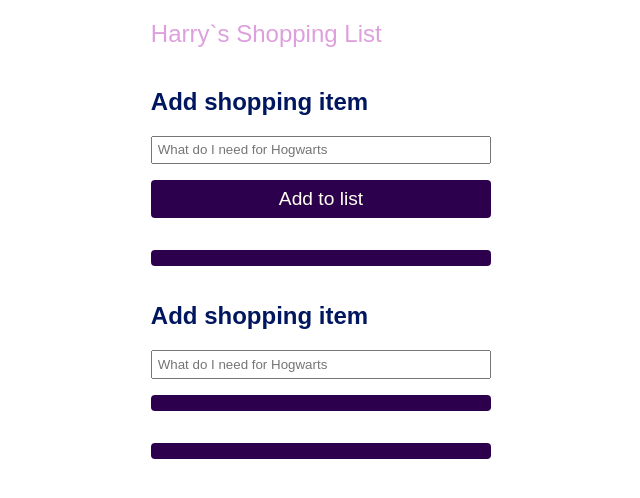
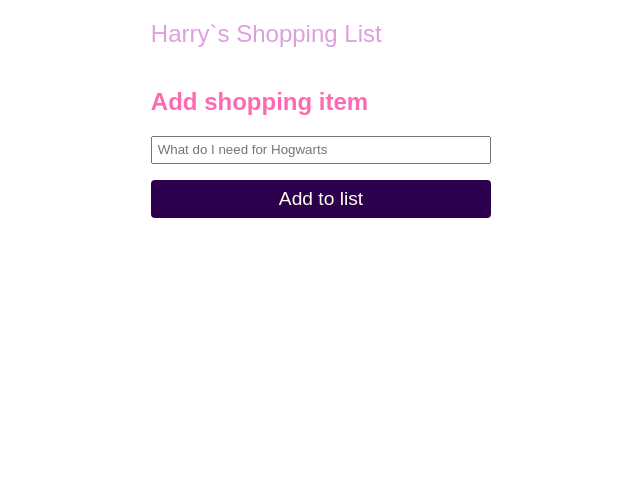
Before and after one commit to miriamhaenle/hogwarts-react-intro, a React (Create React App) app: page / in a window 1280 px wide. Shown: the top 498 px of the page, without its empty margins (319-959 px from the left). Built offline with nearby package versions, Linux system fonts and the light colour scheme.

Commit message:
Styled components

```diff
--- a/package.json
+++ b/package.json
@@ -9,6 +9,7 @@
     "react": "^17.0.1",
     "react-dom": "^17.0.1",
     "react-scripts": "4.0.2",
+    "styled-components": "^5.2.1",
     "web-vitals": "^1.1.0"
   },
   "devDependencies": {
--- a/src/App.js
+++ b/src/App.js
@@ -28,13 +28,12 @@
   }
   return (
     <div className="App">
-      <Headline name={getTitle('Harry')} />
+      <Headline title={getTitle('Harry')} />
       <Form buttonText="Add to list" onCreateShoppingItem={addShoppingItem} />
       <ShoppingList
         shoppingList={shoppingItems}
         onToggleCheckbox={toggleCheckbox}
       />
-      <Form buttonText={() => console.log('hi')} onCreateShoppingItem="Hi" />
     </div>
   );
 }
--- a/src/Button.css
+++ /dev/null
@@ -1,16 +0,0 @@
-.button {
-  background: #2d004d;
-  border: none;
-  border-radius: 4px;
-  color: ivory;
-  font-size: 1.2rem;
-  margin: 1rem 0;
-  padding: 0.5rem 8rem;
-  transition: background 0.5s ease-in-out, box-shadow 0.2s ease-in-out;
-}
-
-.button:hover {
-  background: rebeccapurple;
-  box-shadow: 3px 3px 10px rgba(45, 0, 77, 0.5);
-  cursor: pointer;
-}
--- a/src/Button.js
+++ b/src/Button.js
@@ -1,10 +1,27 @@
 import PropTypes from 'prop-types';
-import './Button.css';
+import styled from 'styled-components';
 
 export default function Button({ text }) {
-  return <button className="button">{text}</button>;
+  return <ButtonStyled>{text}</ButtonStyled>;
 }
 
 Button.propTypes = {
   text: PropTypes.string.isRequired,
 };
+
+const ButtonStyled = styled.button`
+  background: #2d004d;
+  border: none;
+  border-radius: 4px;
+  color: ivory;
+  font-size: 1.2rem;
+  margin: 1rem 0;
+  padding: 0.5rem 8rem;
+  transition: background 0.5s ease-in-out, box-shadow 0.2s ease-in-out;
+
+  &:hover {
+    background: rebeccapurple;
+    box-shadow: 3px 3px 10px rgba(45, 0, 77, 0.5);
+    cursor: pointer;
+  }
+`;
--- a/src/Form.js
+++ b/src/Form.js
@@ -1,8 +1,7 @@
 import PropTypes from 'prop-types';
+import styled from 'styled-components';
 
 import Button from './Button';
-
-import './Form.css';
 
 export default function Form({ buttonText, onCreateShoppingItem }) {
   function handleSubmit(event) {
@@ -15,17 +14,15 @@
   }
 
   return (
-    <form className="form" onSubmit={handleSubmit}>
-      <h2 className="form__headline">Add shopping item</h2>
+    <Wrapper color={'hotpink'} onSubmit={handleSubmit}>
+      <h2>Add shopping item</h2>
       <input
         name="item"
-        className="input"
         type="text"
         placeholder="What do I need for Hogwarts"
       />
       <Button text={buttonText} />
-      <Button />
-    </form>
+    </Wrapper>
   );
 }
 
@@ -33,3 +30,15 @@
   buttonText: PropTypes.string,
   onCreateShoppingItem: PropTypes.func,
 };
+
+const Wrapper = styled.form`
+  display: flex;
+  flex-direction: column;
+
+  h2 {
+    color: ${(props) => props.color || '#00165e'};
+  }
+  input {
+    padding: 0.3rem;
+  }
+`;
--- a/src/Headline.css
+++ /dev/null
@@ -1,4 +0,0 @@
-.headline {
-  color: plum;
-  font-weight: 300;
-}
--- a/src/Headline.js
+++ b/src/Headline.js
@@ -1,5 +1,10 @@
-import './Headline.css';
+import styled from 'styled-components';
 
-export default function Headline({ name }) {
-  return <h2 className="headline">{name}</h2>;
+export default function Headline({ title }) {
+  return <H2>{title}</H2>;
 }
+
+const H2 = styled.h2`
+  color: plum;
+  font-weight: 300;
+`;
```
Also changed, not shown: 1 other file (tests, documents, lock files or other folders).
